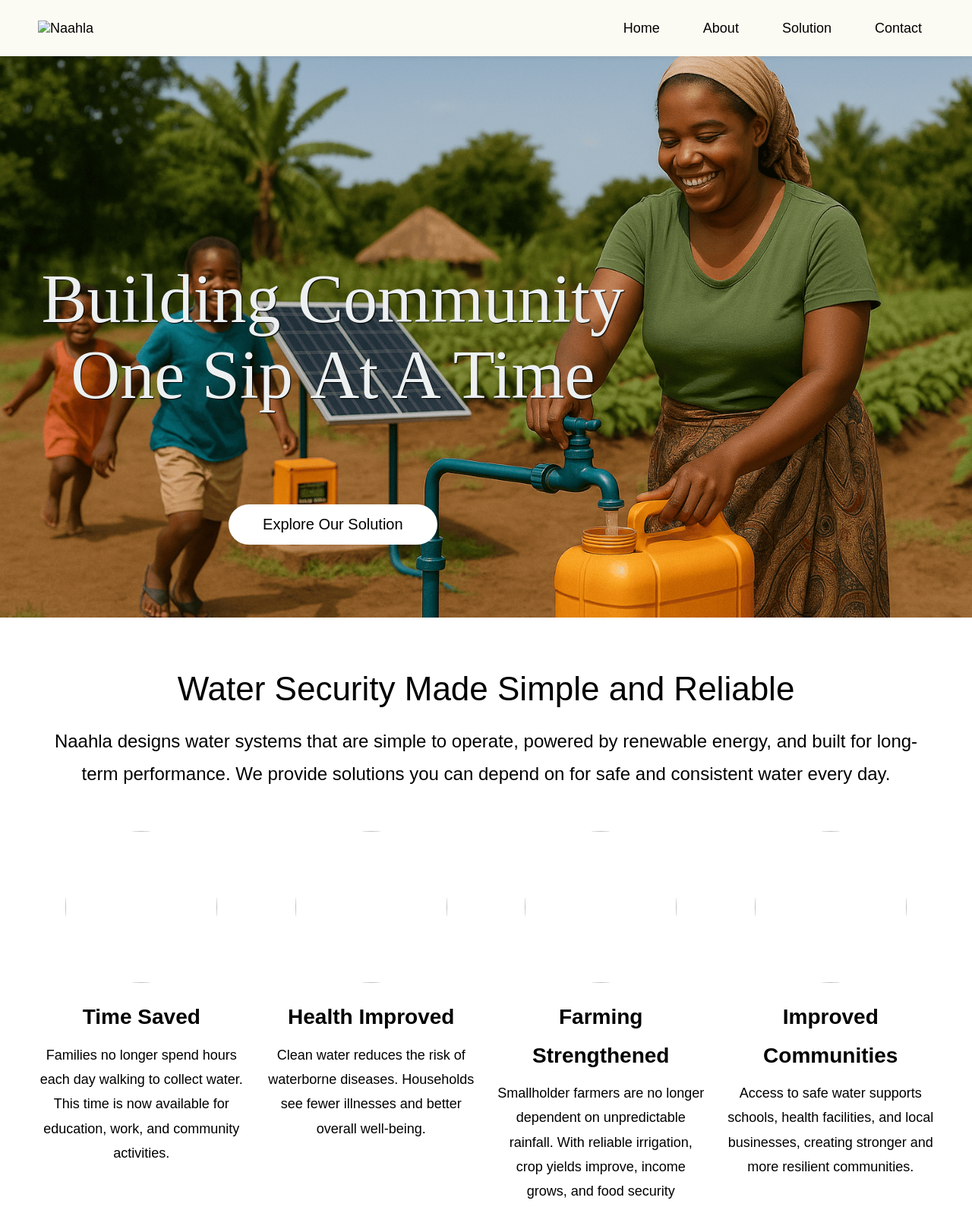
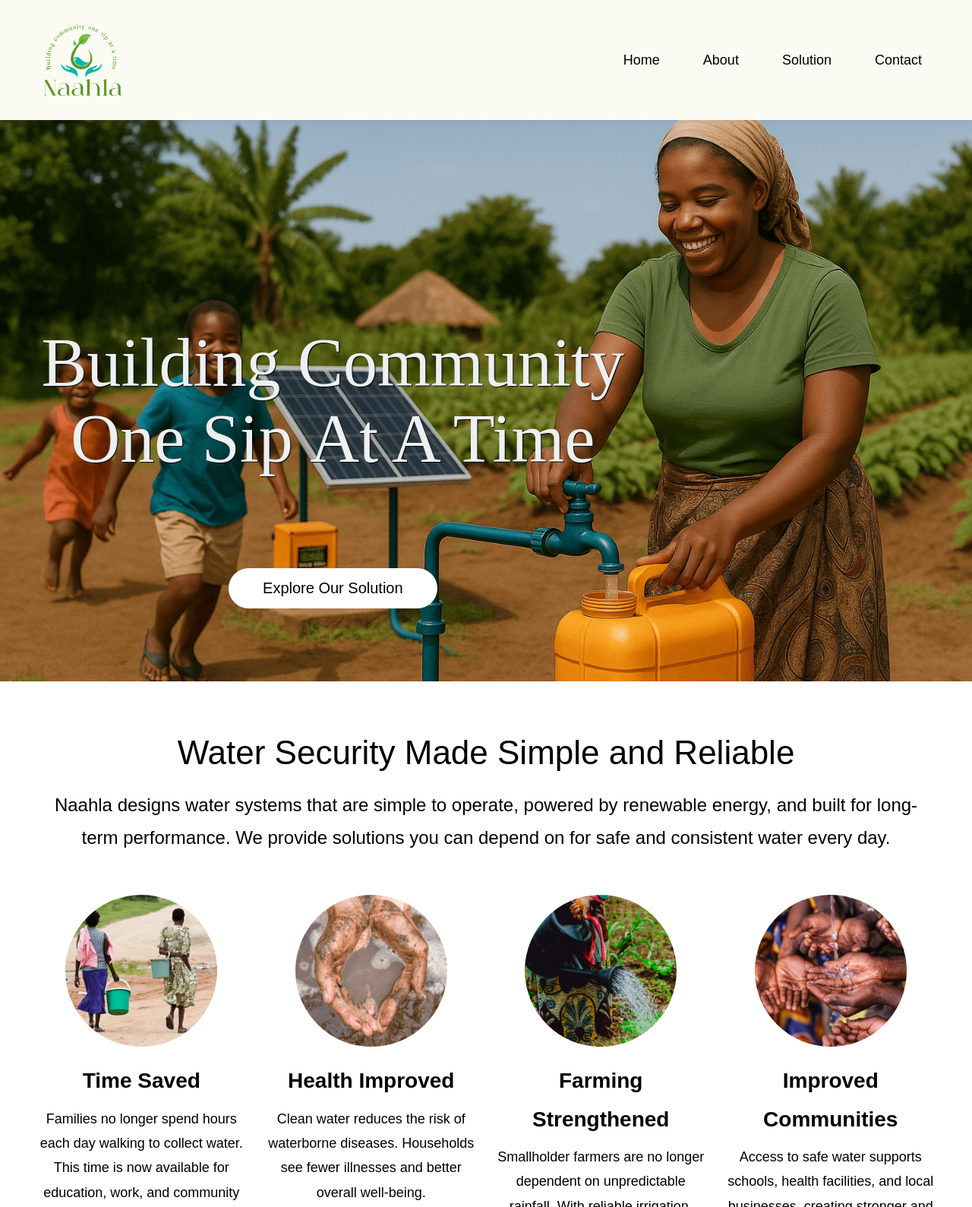
Before and after one commit to JUSTMIDAS/naahla, a plain HTML site: page index.html in a window 1280 px wide. Shown: the top 1589 px of the page at 76% size. Drawn offline with Linux system fonts and the light colour scheme; no server answers; a small style sheet from the web is missing; files whose address does not match are found by name.

Commit message:
Update image source paths in index.html

```diff
--- a/index.html
+++ b/index.html
@@ -72,7 +72,7 @@
             <div class="zpcontainer">
                 <div data-zs-branding class="theme-branding-info " data-theme-branding-info="zptheme-branding-info">
                     <div data-zs-logo-container class="theme-logo-parent "><a href="/" title="Logo">
-                            <picture><img data-zs-logo src="/Branding/Naahla with Tagline FF-01.png" alt="Naahla"
+                            <picture><img data-zs-logo src="content/Branding/Naahla with Tagline FF-01.png" alt="Naahla"
                                     style="height:118px;width:118px;" /></picture>
                         </a></div>
                 </div>
@@ -395,7 +395,7 @@
                                                             class="zpimage-anchor">
                                                             <picture><img
                                                                     class="zpimage zpimage-style-circle zpimage-space-none "
-                                                                    src="/Design/Naahla-3.png" width="125" height="125"
+                                                                    src="content/Design/Naahla-3.png" width="125" height="125"
                                                                     loading="lazy" size="custom" /></picture>
                                                         </span></figure>
                                                 </div>
@@ -490,7 +490,7 @@
                                                             class="zpimage-anchor">
                                                             <picture><img
                                                                     class="zpimage zpimage-style-circle zpimage-space-none "
-                                                                    src="/Design/Naahla-8.png" width="125" height="125"
+                                                                    src="content/Design/Naahla-8.png" width="125" height="125"
                                                                     loading="lazy" size="custom" /></picture>
                                                         </span></figure>
                                                 </div>
@@ -577,7 +577,7 @@
                                                             class="zpimage-anchor">
                                                             <picture><img
                                                                     class="zpimage zpimage-style-circle zpimage-space-none "
-                                                                    src="/Design/Naahla-4.png" width="125" height="125"
+                                                                    src="content/Design/Naahla-4.png" width="125" height="125"
                                                                     loading="lazy" size="custom" /></picture>
                                                         </span></figure>
                                                 </div>
@@ -664,7 +664,7 @@
                                                             class="zpimage-anchor">
                                                             <picture><img
                                                                     class="zpimage zpimage-style-circle zpimage-space-none "
-                                                                    src="/Design/Naahla-2.png" width="125" height="125"
+                                                                    src="content/Design/Naahla-2.png" width="125" height="125"
                                                                     loading="lazy" size="custom" /></picture>
                                                         </span></figure>
                                                 </div>
@@ -1408,7 +1408,7 @@
                                                             class="zpimage-anchor">
                                                             <picture><img
                                                                     class="zpimage zpimage-style-circle zpimage-space-none "
-                                                                    src="/Brand-Icon-3-white.png" width="415"
+                                                                    src="content/Brand-Icon-3-white.png" width="415"
                                                                     height="415" loading="lazy" size="fit" /></picture>
                                                         </span></figure>
                                                 </div>
@@ -1497,7 +1497,7 @@
                                                             class="zpimage-anchor">
                                                             <picture><img
                                                                     class="zpimage zpimage-style-circle zpimage-space-none "
-                                                                    src="/Brand-Icon-2-white.png" width="415"
+                                                                    src="content/Brand-Icon-2-white.png" width="415"
                                                                     height="415" loading="lazy" size="fit" /></picture>
                                                         </span></figure>
                                                 </div>
@@ -1581,7 +1581,7 @@
                                                             class="zpimage-anchor">
                                                             <picture><img
                                                                     class="zpimage zpimage-style-circle zpimage-space-none "
-                                                                    src="/Brand-Icon-1-white.png" width="415"
+                                                                    src="content/Brand-Icon-1-white.png" width="415"
                                                                     height="415" loading="lazy" size="fit" /></picture>
                                                         </span></figure>
                                                 </div>
@@ -1759,7 +1759,7 @@
                                         <figure role="none" class="zpimage-data-ref"><a class="zpimage-anchor" href="/"
                                                 target="" rel="">
                                                 <picture><img class="zpimage zpimage-style-none zpimage-space-none "
-                                                        src="/Branding/Naahla%20with%20Tagline%20FF-01.png"
+                                                        src="content/Branding/Naahla%20with%20Tagline%20FF-01.png"
                                                         size="custom" /></picture>
                                             </a></figure>
                                     </div>
```
